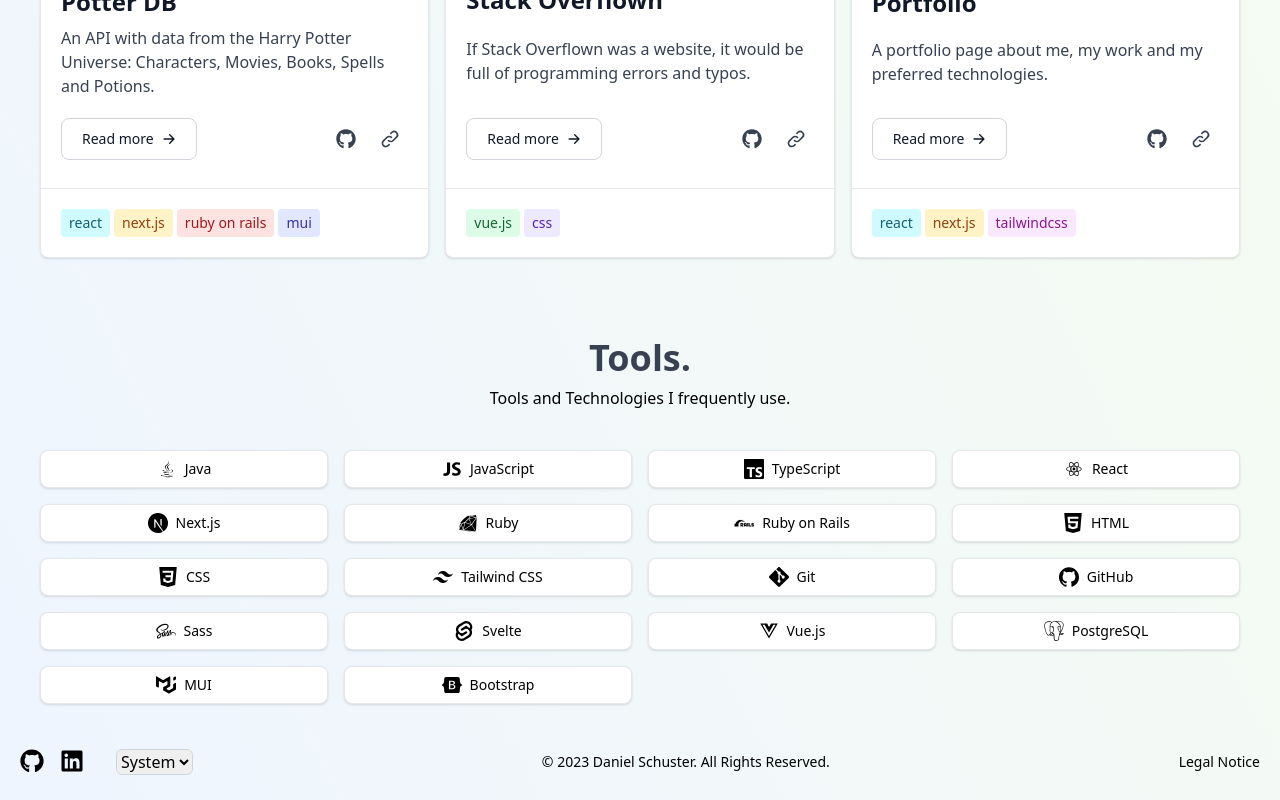
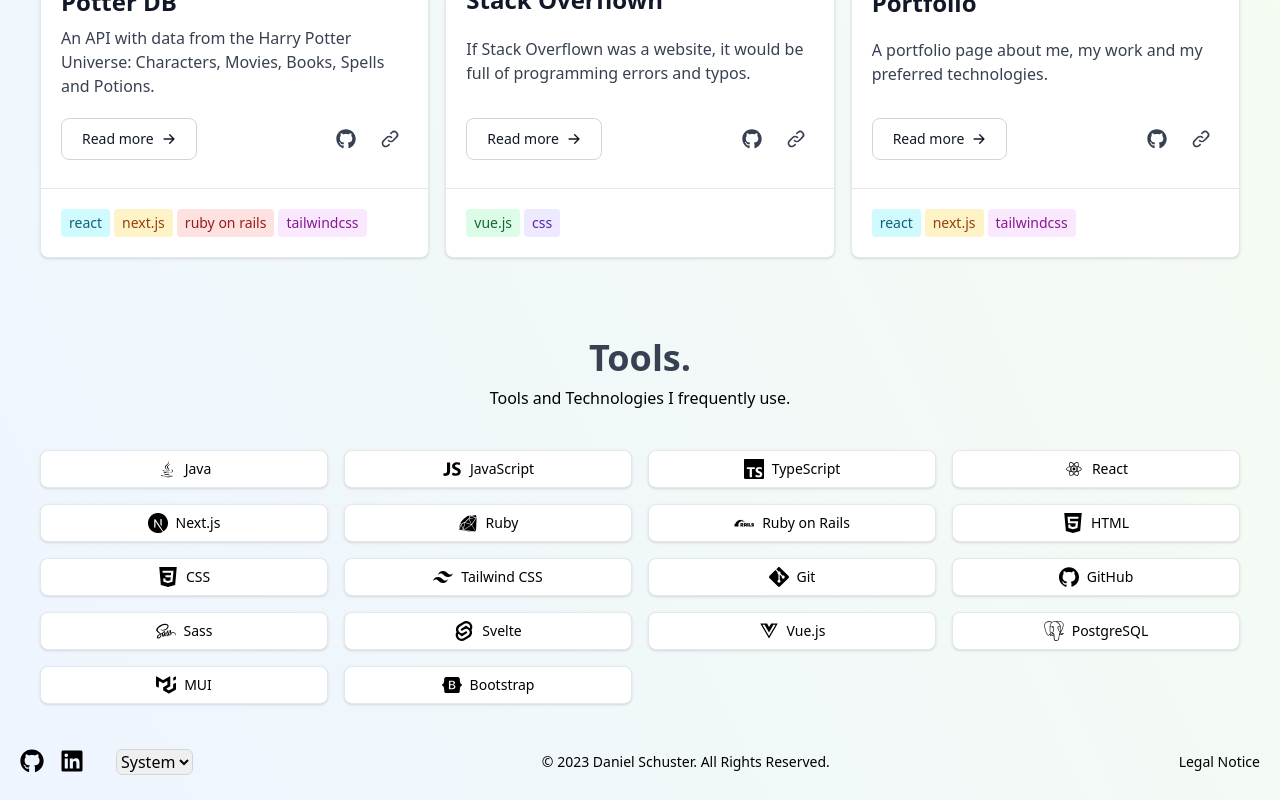
Before and after one commit to danielschuster-muc/danischu.com, a Next.js app: page / in a window 1280 px wide. Shown: the part 1799-2599 px from the top of the page. Built offline with nearby package versions, Linux system fonts and the light colour scheme.

Commit message:
remove mui colored badge

```diff
--- a/additional.d.ts
+++ b/additional.d.ts
@@ -1,6 +1,5 @@
 export type TechnologyType =
   | "css"
-  | "mui"
   | "next.js"
   | "react"
   | "ruby on rails"
--- a/components/ColoredBadge.tsx
+++ b/components/ColoredBadge.tsx
@@ -22,10 +22,9 @@
     case "css":
       classes += "bg-violet-100 text-violet-800 dark:bg-violet-900 dark:text-violet-300";
       break;
-    case "mui":
-      classes += "bg-indigo-100 text-indigo-800 dark:bg-indigo-900 dark:text-indigo-300";
-      break;
-
+    // case "indigo":
+    //   classes += "bg-indigo-100 text-indigo-800 dark:bg-indigo-900 dark:text-indigo-300";
+    //   break;
     // more colors
     // case "emerald":
     //   classes += "bg-emerald-100 text-emerald-800 dark:bg-emerald-900 dark:text-emerald-300";
--- a/components/Work.tsx
+++ b/components/Work.tsx
@@ -16,7 +16,7 @@
     description:
       "As a huge Harry Potter fan I always wanted to create a Harry Potter API, so I made one. It is built with Ruby on Rails + PostgreSQL for the API and Next.js for the website where users can search for data.The API itself provides a vast amount of data related to the Harry Potter Universe such as information on characters, movies, books, spells, and potions, making it a valuable resource for developers and fans of the series alike (such a me). Users can search for data using the DB Search function or access it via the API (REST or GraphQL).",
     image: potterdbImg.src,
-    technologies: ["react", "next.js", "ruby on rails", "mui"],
+    technologies: ["react", "next.js", "ruby on rails", "tailwindcss"],
     source: "https://github.com/danielschuster-muc/potter-db",
     website: "https://potterdb.com",
   },
```
